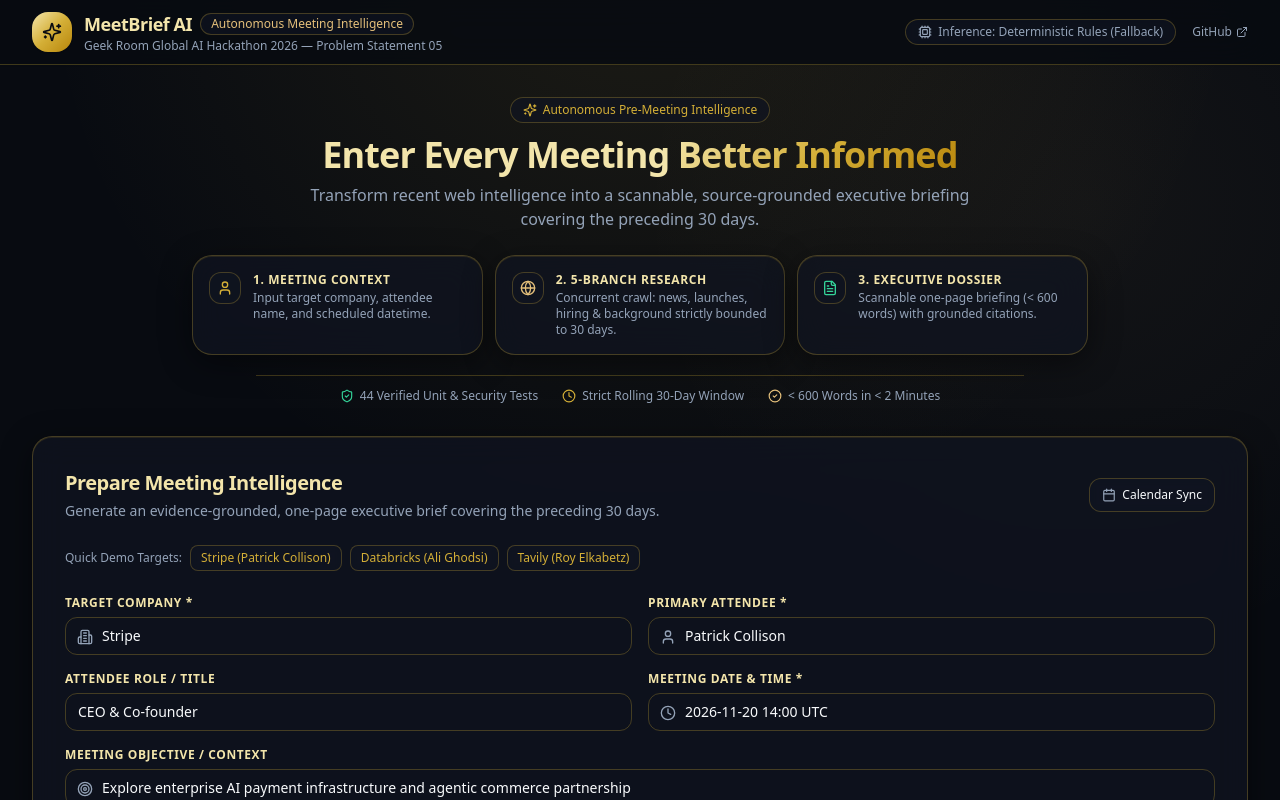
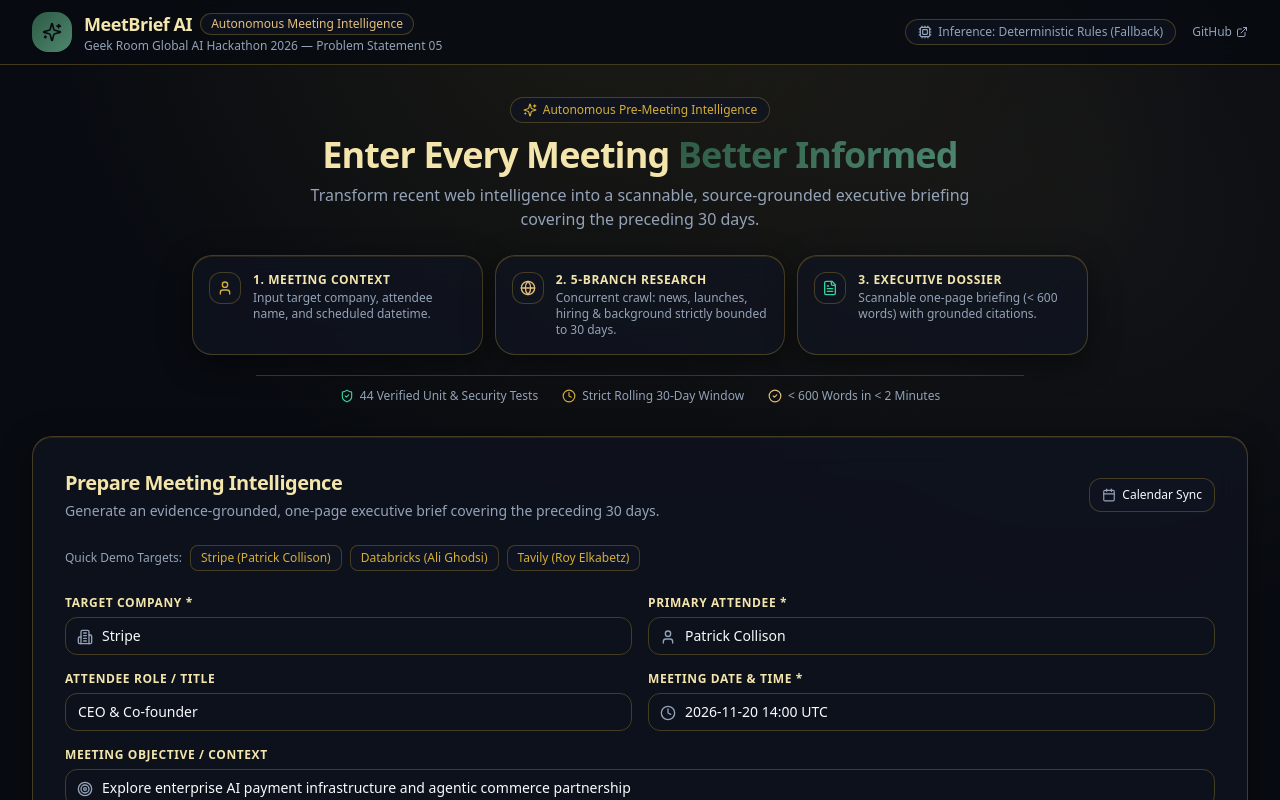
Before and after one commit to rajat552/MeetBrief-AI, a React (Vite) app in the folder ui/: page / in a window 1280 px wide. Shown: the top 800 px of the page. Built offline with nearby package versions, Linux system fonts and the light colour scheme; no server answers.

Commit message:
feat(ui): extend tailwind config with warm cream and sage green tokens

```diff
--- a/ui/tailwind.config.js
+++ b/ui/tailwind.config.js
@@ -10,22 +10,35 @@ export default {
         theme: {
           bg: 'var(--bg)',
           'bg-2': 'var(--bg-2)',
+          surface: 'var(--surface)',
+          'surface-subtle': 'var(--surface-subtle)',
           glass: 'var(--glass)',
           'glass-border': 'var(--glass-border)',
           'glass-border-hover': 'var(--glass-border-hover)',
           primary: 'var(--primary)',
           accent: 'var(--accent)',
           'accent-2': 'var(--accent-2)',
+          'accent-light': 'var(--accent-light)',
           text: 'var(--text)',
+          'text-secondary': 'var(--text-secondary)',
           muted: 'var(--muted)',
+          'muted-light': 'var(--muted-light)',
           success: 'var(--success)',
           danger: 'var(--danger)',
+          warning: 'var(--warning)',
+          'warning-bg': 'var(--warning-bg)',
+          'warning-border': 'var(--warning-border)',
           'btn-text': 'var(--btn-text)',
+          'btn-dark': 'var(--btn-dark)',
         }
       },
+      fontFamily: {
+        sans: ['"Plus Jakarta Sans"', 'system-ui', '-apple-system', 'sans-serif'],
+        mono: ['"JetBrains Mono"', 'monospace'],
+      },
       backgroundImage: {
-        'brand-gradient': 'linear-gradient(135deg, #F3E5AB 0%, #D4AF37 50%, #B8860B 100%)',
-        'brand-gradient-hover': 'linear-gradient(135deg, #FFF0B8 0%, #E5C07B 50%, #C99700 100%)',
+        'brand-gradient': 'linear-gradient(135deg, #2E5A44 0%, #4E876F 100%)',
+        'brand-gradient-hover': 'linear-gradient(135deg, #244736 0%, #3D735D 100%)',
       }
     },
   },
```
